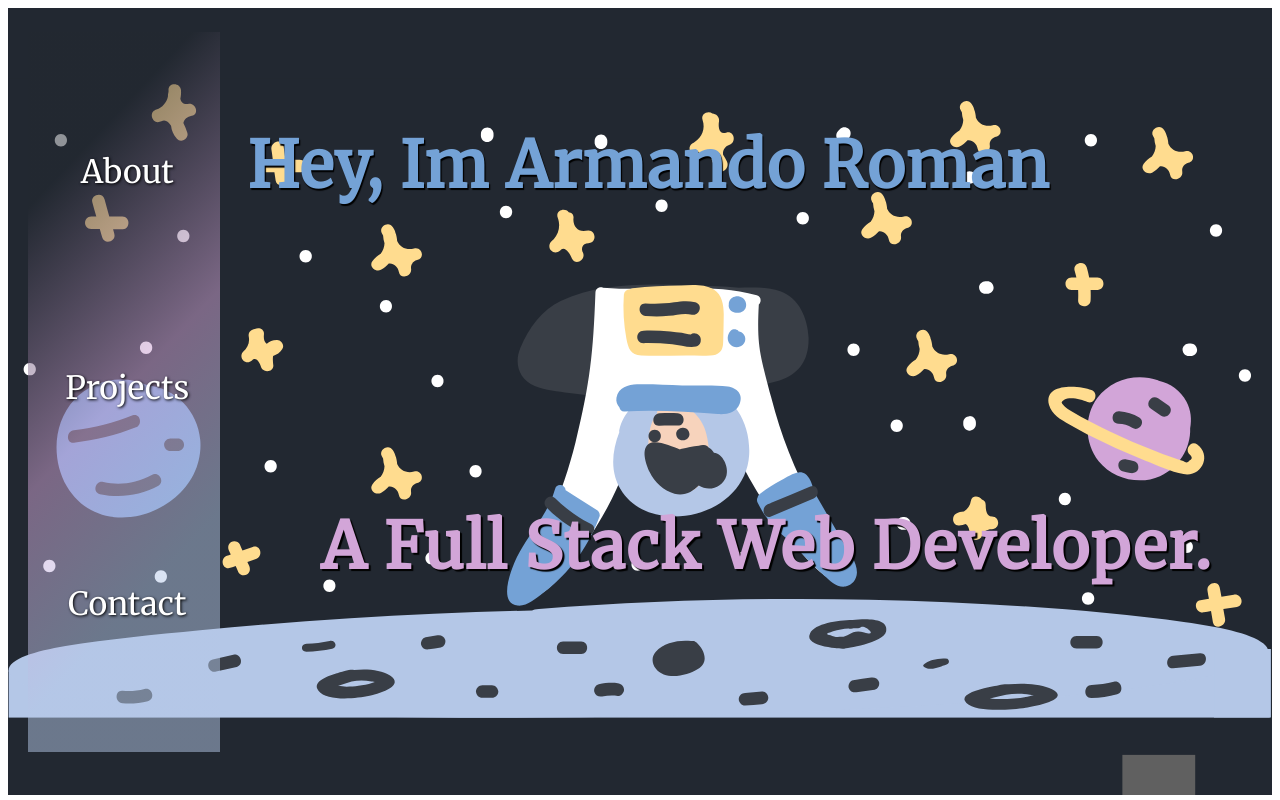
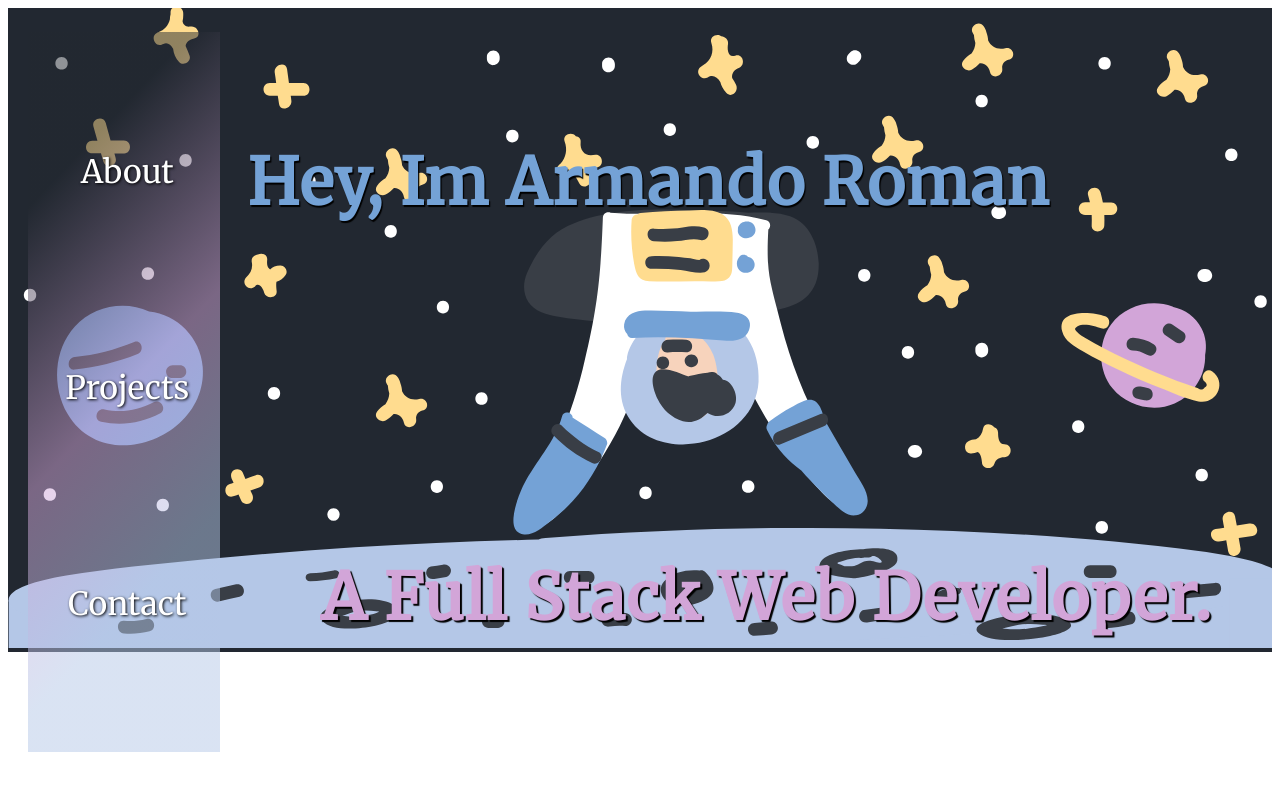
Before and after one commit to armandoroman1016/armando_roman_portfolio, a React (Create React App) app in the folder armando_roman_portfolio/: page / in a window 1280 px wide. Built offline with nearby package versions, Linux system fonts and the light colour scheme; a web font is replaced by a local one.

Commit message:
landing page backgroud updated

```diff
--- a/armando_roman_portfolio/package.json
+++ b/armando_roman_portfolio/package.json
@@ -12,6 +12,7 @@
     "react-router-dom": "^5.0.1",
     "react-scripts": "3.1.1",
     "react-transition-group": "^4.3.0",
+    "scrollmagic": "^2.0.7",
     "yup": "^0.27.0"
   },
   "scripts": {
--- /dev/null
+++ b/armando_roman_portfolio/src/components/Project.js
@@ -0,0 +1,40 @@
+import React, { useRef, useEffect } from 'react'
+import github from '../assests/images/github.png'
+import computer from '../assests/images/computer.png'
+
+const Project = props => {
+
+    const { project } = props
+
+    let className = ''
+
+    if(project.hasMobileMock){
+        className = 'mobile-mock'
+    }
+
+    let container = useRef(null)
+
+    useEffect(() => console.log(container), [container])
+
+    return (
+        <div
+            key={project.id}
+            className='project-container'
+            ref = { element => { container = element}}>
+            <h2 className='project-header'>{project.projectName}</h2>
+            <div className='img-description'>
+                <p className='project-description'>{project.projectDescription}</p>
+                <img src={project.projectImg} className={`project-img ${className}`} alt='project-snapshot' />
+            </div>
+            <div className='project-links'>
+                <div className='project-link'>
+                    <a href={project.githubUrl}><img src={github} alt='github icon' className='icon' />View The Code On Github</a>
+                </div>
+                <div className='project-link'>
+                    <a href={project.projectUrl}><img src={computer} alt='computer icon' className='icon' />View This Project</a>
+                </div>
+            </div>
+        </div>
+    )
+}
+export default Project
--- a/armando_roman_portfolio/src/components/Projects.js
+++ b/armando_roman_portfolio/src/components/Projects.js
@@ -1,8 +1,7 @@
 import React from 'react'
 import { projects } from '../data/projects'
 import NavBar from './NavBar'
-import github from '../assests/images/github.png'
-import computer from '../assests/images/computer.png'
+import Project from './Project'
 
 const Projects = props => {
 
@@ -12,26 +11,8 @@ const Projects = props => {
         <div className = 'projects-container'>
         <h1>The Work</h1>
             {projects.map( project => {
-                let className = ''
-                if(project.hasMobileMock){
-                    className = 'mobile-mock'
-                }
                 return(
-                    <div key = {project.id} className = 'project-container'>
-                        <h2 className = 'project-header'>{project.projectName}</h2>
-                        <div className = 'img-description'>
-                            <p className = 'project-description'>{project.projectDescription}</p>
-                            <img src = {project.projectImg} className = {`project-img ${className}`}  alt = 'project-snapshot'/>
-                        </div>
-                        <div className = 'project-links'>
-                            <div className = 'project-link'>
-                                <a href = {project.githubUrl}><img src = {github} alt = 'github icon' className = 'icon'/>View The Code On Github</a>
-                            </div>
-                            <div className = 'project-link'>
-                                <a href = {project.projectUrl}><img src = {computer} alt = 'computer icon' className = 'icon' />View This Project</a>
-                            </div>
-                        </div>
-                    </div>
+                    <Project key = {project.id} project = {project}/>
                 )
             })}
         </div>
--- a/armando_roman_portfolio/src/data/projects.js
+++ b/armando_roman_portfolio/src/data/projects.js
@@ -13,7 +13,7 @@ export const projects = [
         githubUrl: 'https://github.com/armandoroman1016/Brewery-Api-Project'
     },
     {
-        id: 1,
+        id: 2,
         hasMobileMock: true,
         projectName: "Party Planner",
         projectImg: PartyPlanner,
--- a/armando_roman_portfolio/src/styles/LandingPage.scss
+++ b/armando_roman_portfolio/src/styles/LandingPage.scss
@@ -1,9 +1,7 @@
 @import url('https://fonts.googleapis.com/css?family=Merriweather&display=swap');
 
 .landing-container{
-    height: 100%;
-    width: 100%;
-    max-height: 100vh;
+    height: 97.9vh;
     max-width: 100vw;
     display: flex;
     flex-wrap: wrap;
@@ -13,6 +11,7 @@
     position: relative;
     font-family: 'Merriweather', 'Times New Roman', Times, serif;
     margin-bottom: 0;
+    overflow: hidden;
     .name-header{
             font-size:4rem;
             color:#74A2D6;
@@ -40,8 +39,9 @@
     }
     .svgLanding-container{
         position: absolute;
-        height: 98.4vh;
-        width: 100%;
+        left: 0;
+        right:0;
+        width: 100vw;
         padding: 0;
         margin: 0;
         background-color: #222831;
```
Also changed, not shown: 1 other file (tests, documents, lock files or other folders).
